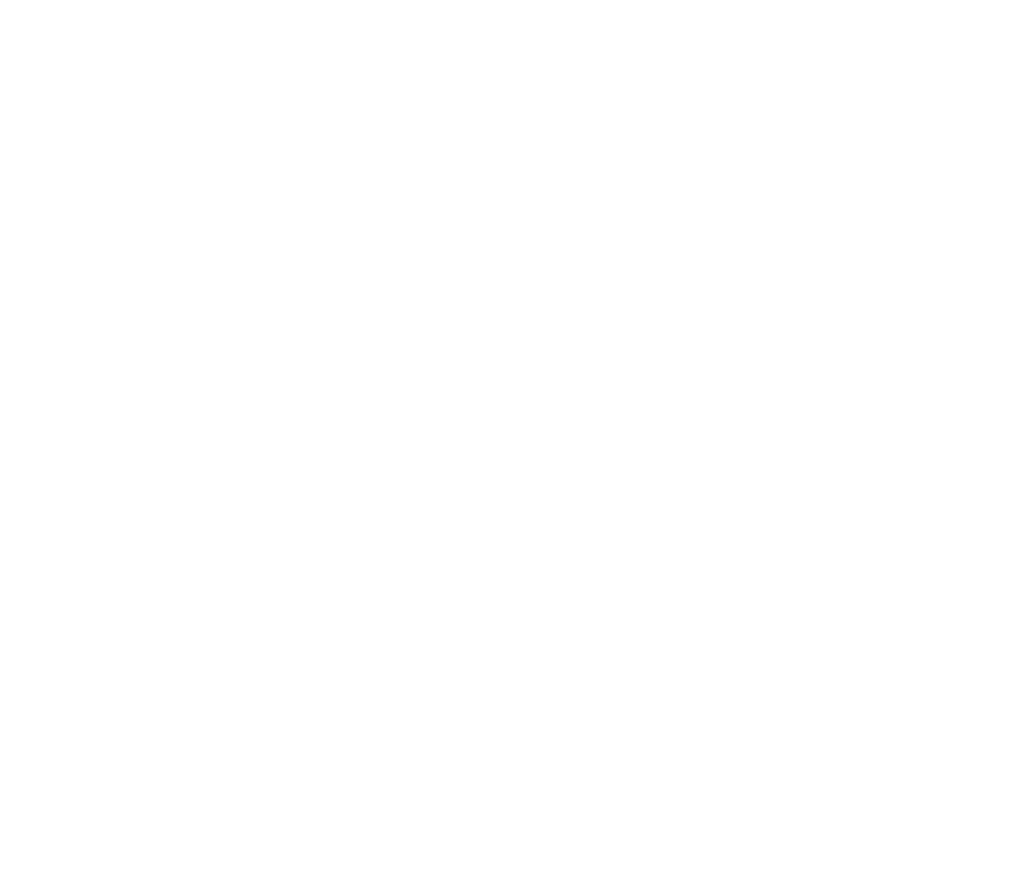
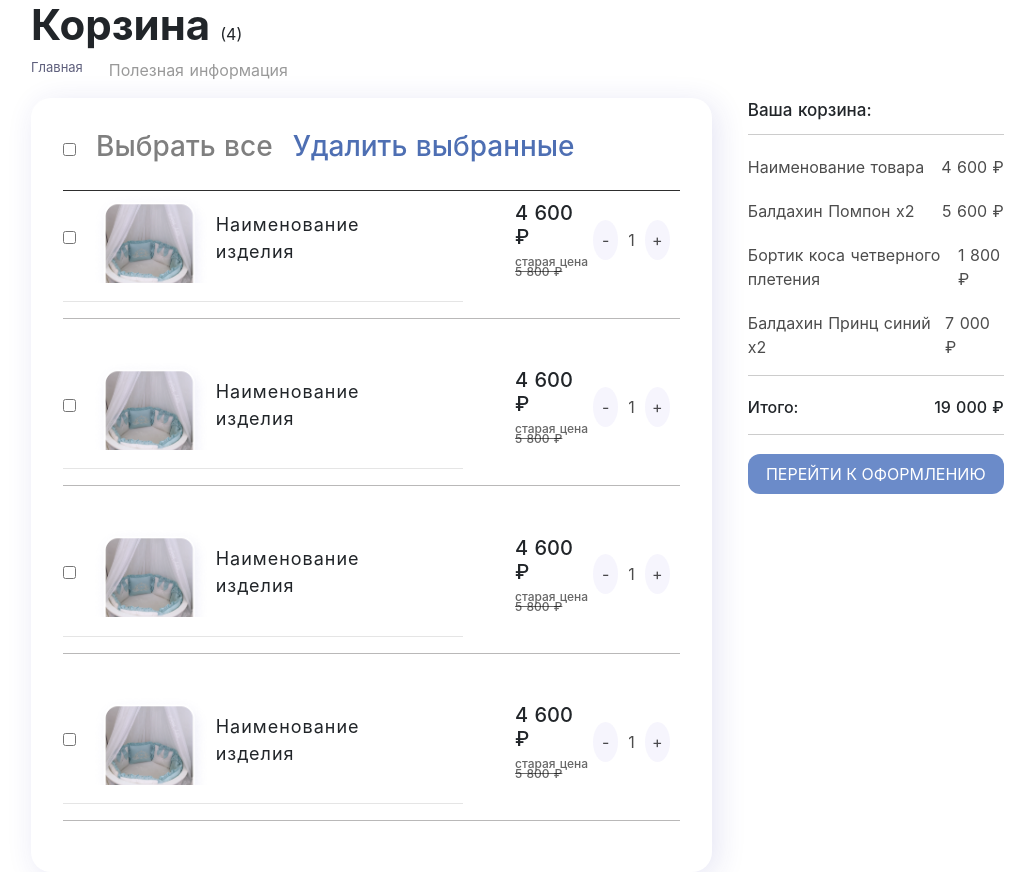
Before and after one commit to jalagash-it/imme-frontend, a Nuxt app: page /Orders in a window 1280 px wide. Before the commit this address had no page. Shown: the whole page, without its empty margins (97-1132 px from the left). Before the commit the page ends 800 px from the top, so only its background shows below. Built offline with nearby package versions, Linux system fonts and the light colour scheme.

Commit message:
about orders

```diff
--- /dev/null
+++ b/pages/Orders.vue
@@ -0,0 +1,364 @@
+<template>
+  <section>
+    <div class="info">
+      <h1>Корзина</h1>
+      <span>(4)</span>
+      <ul>
+        <li><a href="#">Главная</a></li>
+        <li>Полезная информация</li>
+      </ul>
+    </div>
+    <div class="main">
+      <div class="orders">
+        <div class="orders_list_main">
+          <div>
+            <input class="input" type="checkbox" />
+            <h3 class="checkboxs">Выбрать все</h3>
+            <h3>Удалить выбранные</h3>
+          </div>
+          <hr />
+        </div>
+
+        <div class="order">
+          <div class="order_info">
+            <input type="checkbox" />
+            <div class="order_info_image img1">
+              <!-- <img src="img/bed1.jpg" alt=""> -->
+            </div>
+            <div class="order_info_title">
+              Наименование изделия
+            </div>
+          </div>
+          <div class="order_amount">
+            <div class="order_amount_price">
+              <h2>4 600 ₽</h2>
+              <h3>старая цена <span>5 800 ₽</span></h3>
+            </div>
+            <ul>
+              <li class="circle">-</li>
+              <li>1</li>
+              <li class="circle">+</li>
+            </ul>
+          </div>
+          <span class="line"></span>
+          <hr />
+        </div>
+        <div class="order">
+          <div class="order_info">
+            <input type="checkbox" />
+            <div class="order_info_image img2">
+              <!-- <img src="img/bed1.jpg" alt=""> -->
+            </div>
+            <div class="order_info_title">
+              Наименование изделия
+            </div>
+          </div>
+          <div class="order_amount">
+            <div class="order_amount_price">
+              <h2>4 600 ₽</h2>
+              <h3>старая цена <span>5 800 ₽</span></h3>
+            </div>
+            <ul>
+              <li class="circle">-</li>
+              <li>1</li>
+              <li class="circle">+</li>
+            </ul>
+          </div>
+          <span class="line"></span>
+          <hr />
+        </div>
+        <div class="order">
+          <div class="order_info">
+            <input type="checkbox" />
+            <div class="order_info_image img3">
+              <!-- <img src="img/bed1.jpg" alt=""> -->
+            </div>
+            <div class="order_info_title">
+              Наименование изделия
+            </div>
+          </div>
+          <div class="order_amount">
+            <div class="order_amount_price">
+              <h2>4 600 ₽</h2>
+              <h3>старая цена <span>5 800 ₽</span></h3>
+            </div>
+            <ul>
+              <li class="circle">-</li>
+              <li>1</li>
+              <li class="circle">+</li>
+            </ul>
+          </div>
+          <span class="line"></span>
+          <hr />
+        </div>
+        <div class="order">
+          <div class="order_info">
+            <input type="checkbox" />
+            <div class="order_info_image img4">
+              <!-- <img src="img/bed1.jpg" alt=""> -->
+            </div>
+            <div class="order_info_title">
+              Наименование изделия
+            </div>
+          </div>
+          <div class="order_amount">
+            <div class="order_amount_price">
+              <h2>4 600 ₽</h2>
+              <h3>старая цена <span>5 800 ₽</span></h3>
+            </div>
+            <ul>
+              <li class="circle">-</li>
+              <li>1</li>
+              <li class="circle">+</li>
+            </ul>
+          </div>
+          <span class="line"></span>
+          <hr />
+        </div>
+      </div>
+      <div class="listOfOrder">
+        <div class="listOfOrder_title">Ваша корзина:</div>
+        <span class="line"></span>
+        <ul>
+          <li>Наименование товара <span>4 600 ₽</span></li>
+          <li>Балдахин Помпон х2 <span>5 600 ₽</span></li>
+          <li>Бортик коса четверного плетения <span>1 800 ₽</span></li>
+          <li>Балдахин Принц синий х2 <span>7 000 ₽</span></li>
+        </ul>
+        <span class="line"></span>
+        <div class="score">
+          Итого:
+          <span>19 000 ₽</span>
+        </div>
+        <span class="line line3"></span>
+        <button class="btn">перейти к оформлению</button>
+      </div>
+    </div>
+  </section>
+</template>
+<style scoped>
+* {
+  box-shadow: border-box;
+}
+body {
+  padding-top: 100px;
+}
+section {
+  width: 80%;
+  margin-left: 10%;
+}
+.info h1 {
+  font-weight: bold;
+  font-size: 42px;
+  display: inline-block;
+}
+.info ul {
+  margin-top: -20px;
+  padding: 0;
+  display: flex;
+  flex-direction: row;
+}
+.info li {
+  margin-left: 26px;
+  color: rgba(0, 0, 0, 0.4);
+}
+.info li:nth-child(1) {
+  list-style-type: none;
+  margin-left: 0;
+  color: #60617b;
+}
+.info a:nth-child(1) {
+  color: #5e5f7c;
+  text-decoration: none;
+  font-size: 13px;
+}
+.info a {
+  color: rbga(0, 0, 0, 0.1);
+}
+.info span {
+  margin-left: 10px;
+}
+.main {
+  display: grid;
+  grid-template-columns: 70% 25%;
+}
+.orders {
+  display: flex;
+  background: #ffffff;
+  box-shadow: 5px 5px 30px rgba(41, 41, 167, 0.12);
+  border-radius: 20px;
+  padding: 32px 32px 32px 32px;
+  flex-direction: column;
+  position: relative;
+  margin-right: 5%;
+}
+.orders_list_main {
+  height: 40px;
+  padding: 0;
+}
+.orders_list_main div {
+  margin: 0;
+  padding: 0;
+  align-items: center;
+  padding-bottom: 10px;
+  font-size: 12px;
+  text-align: start;
+}
+.orders_list_main div input {
+  display: inline-block;
+  margin: 0;
+}
+.orders_list_main div h3 {
+  display: inline-block;
+  color: #4e6fb3;
+  margin: 0;
+  margin-left: 20px;
+}
+.orders_list_main div .checkboxs {
+  color: rgba(0, 0, 0, 0.5);
+}
+.orders_list_main hr {
+  background-color: rgba(0, 0, 0, 0.8);
+  color: #ffffff;
+}
+.orders .order {
+  display: grid;
+  grid-template-columns: 400px 1fr;
+  position: relative;
+  padding: 20px 0 20px 0;
+}
+.orders .order_info {
+  display: flex;
+  align-items: center;
+  justify-content: space-between;
+  flex-direction: row;
+  margin-right: 5%;
+}
+.orders .order_info_title {
+  margin-left: 5px;
+  letter-spacing: 1px;
+  font-size: 18px;
+}
+.orders .order_info input {
+  margin-left: 16px;
+  margin: 0;
+}
+.orders .order_info_image {
+  margin-left: 16px;
+  width: 120px;
+  height: 90px;
+  background-image: url("../assets/img/1.png");
+  background-repeat: no-repeat;
+  background-size: cover;
+}
+.orders .order_amount {
+  display: grid;
+  grid-template-columns: 60% 40%;
+}
+.orders .order_amount_price {
+  margin-top: 8%;
+  margin-left: 40%;
+}
+.orders .order_amount_price h2 {
+  font-size: 20px;
+  font-weight: 500;
+}
+.orders .order_amount_price h3 {
+  line-height: 10px;
+  font-size: 12px;
+  color: rgba(0, 0, 0, 0.6);
+}
+.orders .order_amount_price h3 span {
+  text-transform: uppercase;
+  text-decoration: line-through;
+}
+.orders .order_amount ul {
+  display: flex;
+  flex-direction: row;
+  justify-content: space-between;
+  list-style-type: none;
+  align-items: center;
+  justify-content: center;
+}
+.orders .order_amount ul li {
+  margin-right: 10px;
+}
+.orders .order_amount ul .circle {
+  display: flex;
+  cursor: pointer;
+  justify-content: center;
+  align-items: center;
+  width: 40px;
+  height: 40px;
+  background-color: rgba(77, 56, 203, 0.05);
+  border-radius: 100%;
+}
+.orders .order .line {
+  position: absolute;
+  bottom: 0;
+  height: 1px;
+  width: 100%;
+  background-color: #b9b8b8;
+}
+.listOfOrder {
+  margin: 0;
+  position: relative;
+  padding-bottom: 0;
+}
+.listOfOrder_title {
+  font-size: 17px;
+  font-weight: 550;
+}
+ul {
+  padding: 0;
+  list-style-type: none;
+}
+ul li {
+  margin-top: 20px;
+  display: flex;
+  flex-direction: row;
+  justify-content: space-between;
+  color: rgba(0, 0, 0, 0.7);
+}
+.score {
+  display: flex;
+  flex-direction: row;
+  justify-content: space-between;
+  align-items: center;
+  padding: 0;
+  font-size: 16px;
+  font-weight: 550;
+}
+.score span {
+  font-weight: 500;
+}
+.btn {
+  width: 100%;
+  height: 40px;
+  left: 0;
+  right: 0;
+  bottom: 0;
+  align-items: center;
+  text-align: center;
+  background: #6b8bc9;
+  border: 0;
+  color: #fff;
+  text-transform: uppercase;
+  border-radius: 12px;
+  cursor: pointer;
+}
+.btn:focus {
+  outline: 0;
+}
+.line {
+  margin-top: 10px;
+  display: block;
+  width: 100%;
+  height: 1px;
+  background-color: rgba(0, 0, 0, 0.2);
+  margin-bottom: 19px;
+}
+.line3 {
+  margin-top: 15px;
+}
+</style>
```
